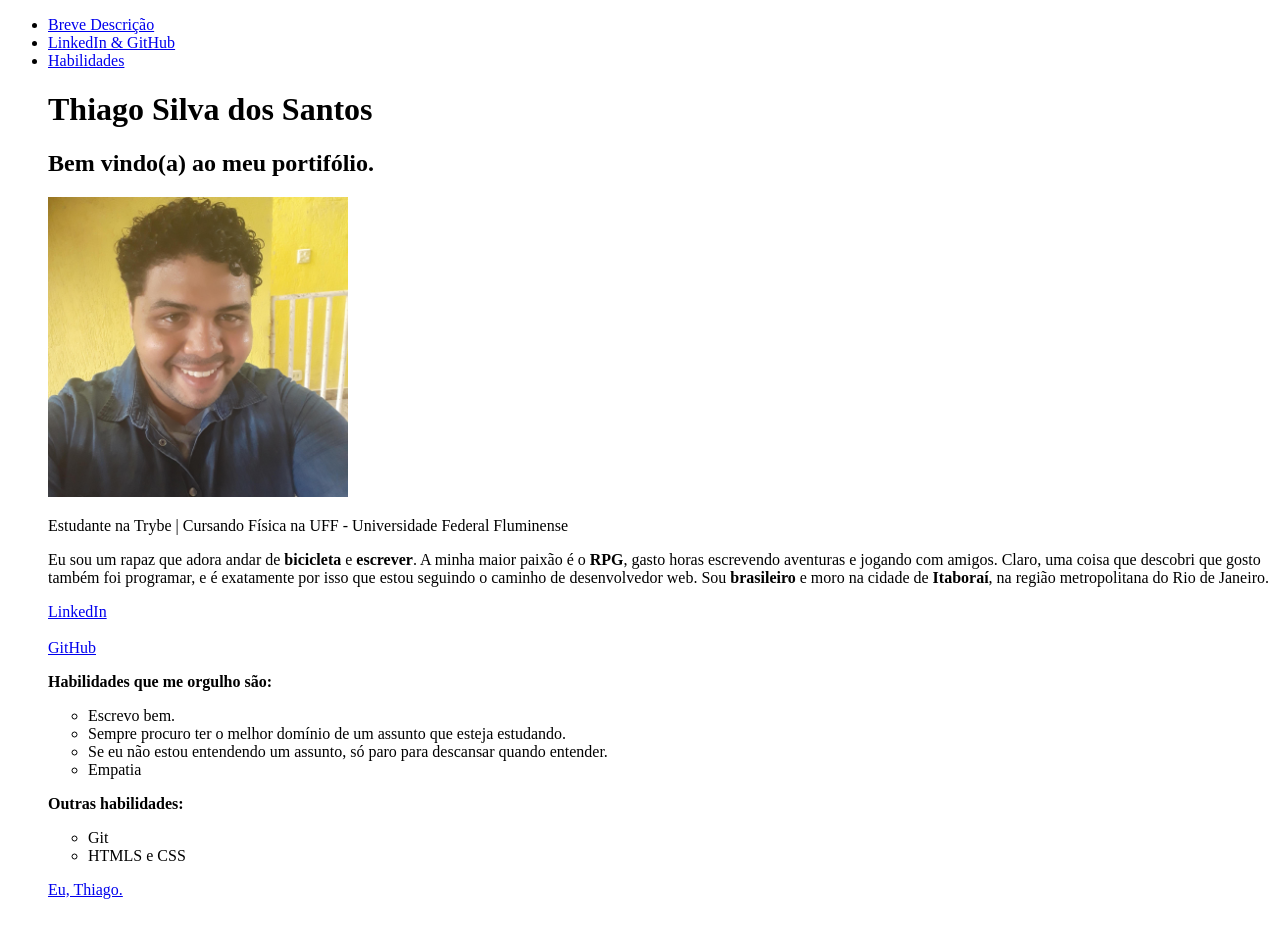
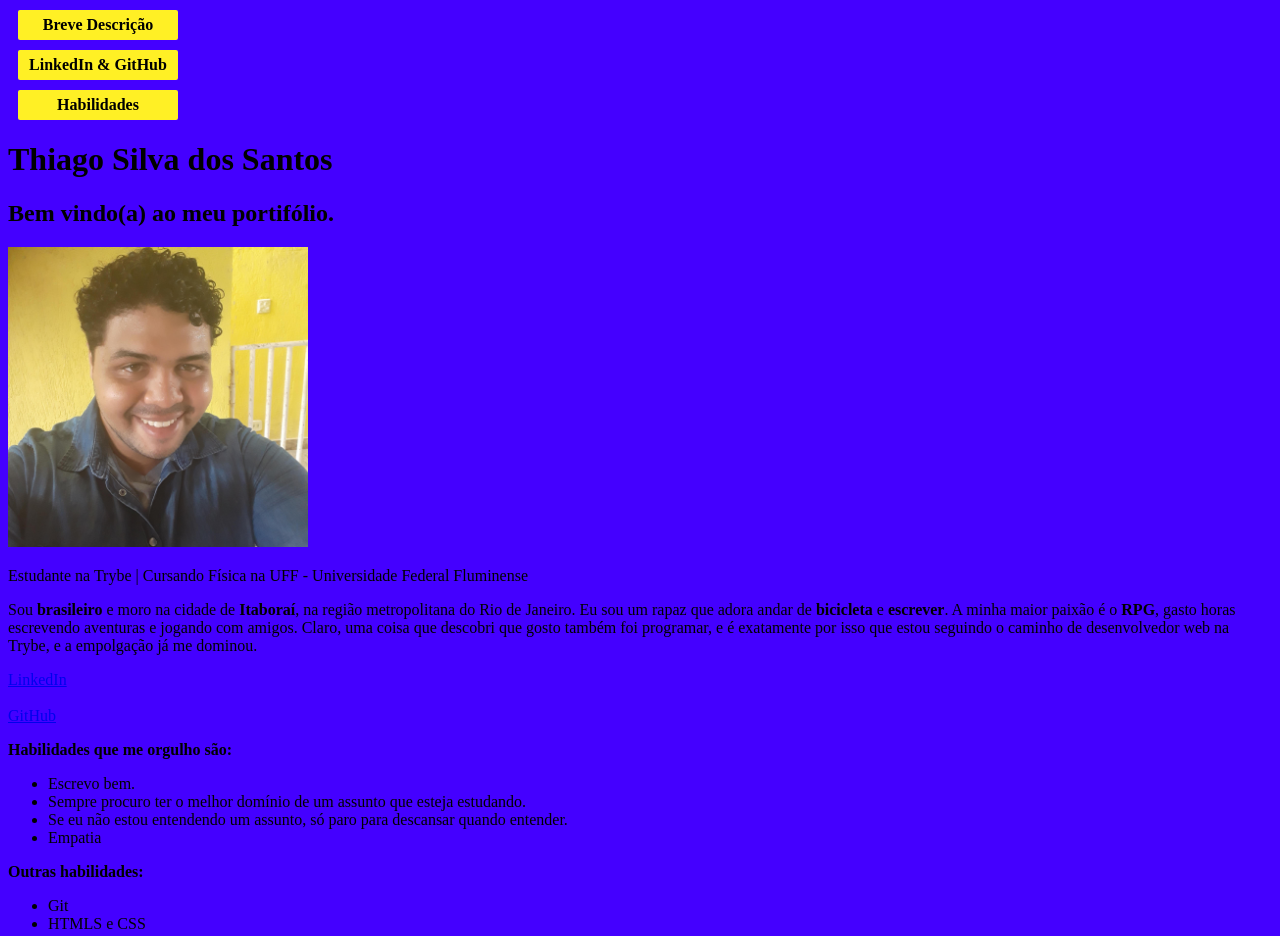
Before and after one commit to ThiagoGlady/ThiagoGlady.github.io, a plain HTML site: page index.html in a window 1280 px wide. Shown: the top 936 px of the page. Before the commit the page ends 915 px from the top, so only its background shows below. Drawn offline with Linux system fonts and the light colour scheme.

Commit message:
Feito botões dos links internos. Os atalhos

```diff
--- a/index.html
+++ b/index.html
@@ -4,11 +4,38 @@
     <meta charset="UTF-8">
     <title>Portifólio Thiago dos Santos</title>
 </head>
+
+<style>
+    body {
+        background-color: #4400ff;
+        font-weight: 400;
+    }
+
+    .button {
+        text-decoration: none;
+        line-height: 20px;
+        background: #fff025;
+        margin: 10px;
+        padding: 5px;
+        border-radius: 2px;
+        display: block;
+        width: 150px;
+        text-align: center;
+        font-weight: 800;
+        color: black;
+        white-space: nowrap;
+    }
+
+    .button:hover {
+        background: #d4c81f;
+        color: white;
+    }
+</style>
+
 <body>
-    <ul>
-    <li><a href="#descricao">Breve Descrição</a></li>
-    <li><a href="#linkedin&github">LinkedIn & GitHub</a></li>
-    <li><a href="#habilidades">Habilidades</a></li>
+    <a class="button" href="#descricao">Breve Descrição</a>
+    <a class="button" href="#linkedin&github">LinkedIn & GitHub</a>
+    <a class="button" href="#habilidades">Habilidades</a>
 
     <h1>Thiago Silva dos Santos</h1>
     <h2>Bem vindo(a) ao meu portifólio.</h2>
@@ -17,10 +44,10 @@
 
     <p>Estudante na Trybe | Cursando Física na UFF - Universidade Federal Fluminense</p>
 
-    <p id="descricao">Eu sou um rapaz que adora andar de <strong>bicicleta</strong> e <strong>escrever</strong>. A minha maior paixão é o <strong>RPG</strong>, gasto horas escrevendo aventuras e jogando com amigos. Claro, uma coisa que descobri que gosto também foi programar, e é exatamente por isso que estou seguindo o caminho de desenvolvedor web. Sou <strong>brasileiro</strong> e moro na cidade de <strong>Itaboraí</strong>, na região metropolitana do Rio de Janeiro.</p>
+    <p id="descricao">Sou <strong>brasileiro</strong> e moro na cidade de <strong>Itaboraí</strong>, na região metropolitana do Rio de Janeiro. Eu sou um rapaz que adora andar de <strong>bicicleta</strong> e <strong>escrever</strong>. A minha maior paixão é o <strong>RPG</strong>, gasto horas escrevendo aventuras e jogando com amigos. Claro, uma coisa que descobri que gosto também foi programar, e é exatamente por isso que estou seguindo o caminho de desenvolvedor web na Trybe, e a empolgação já me dominou.</p>
 
     <a href="https://www.linkedin.com/in/thiago-silva-dos-santos-99a294195/">LinkedIn</a><br><br>
-    <a id="likedin&github" href="https://github.com/ThiagoGlady/portifolio-web">GitHub</a>
+    <a id="linkedin&github" href="https://github.com/ThiagoGlady/portifolio-web">GitHub</a>
 
     <p id="habilidades"><strong>Habilidades que me orgulho são:</strong></p>
     <ul>
```
